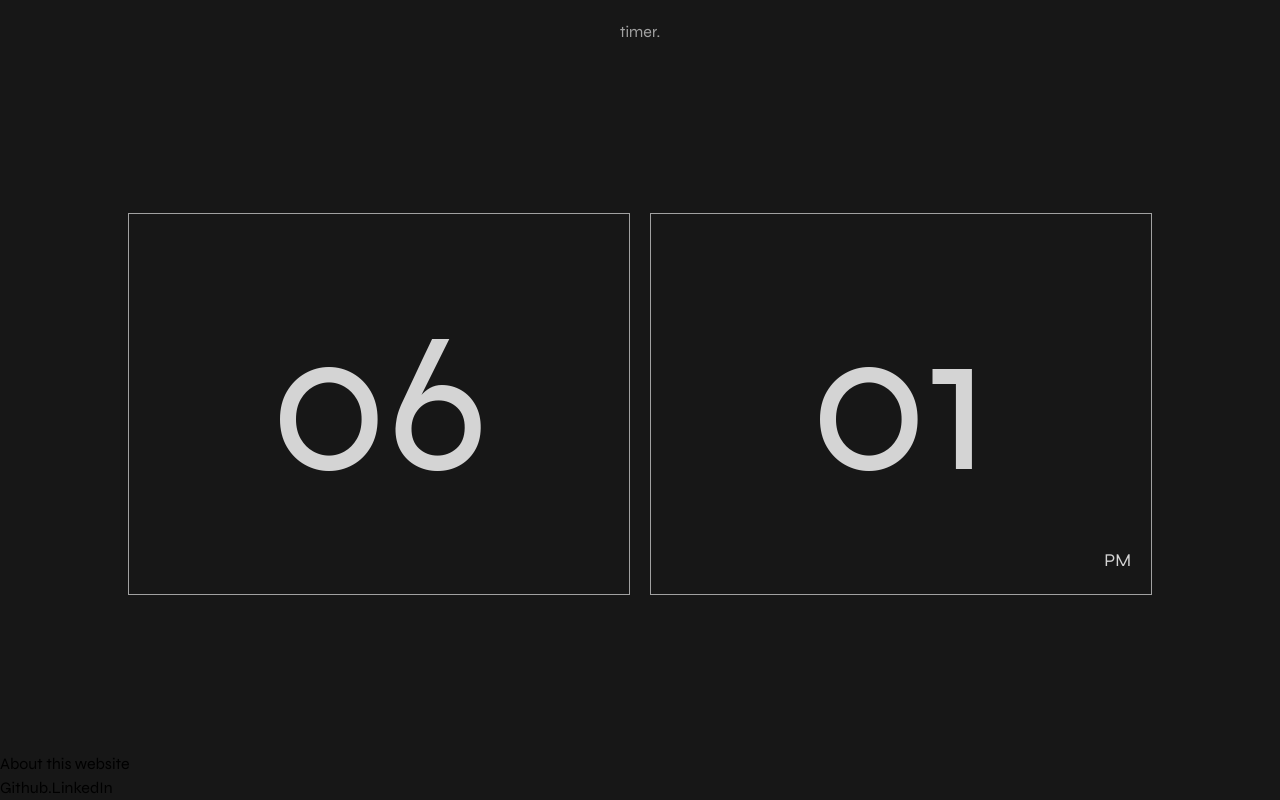
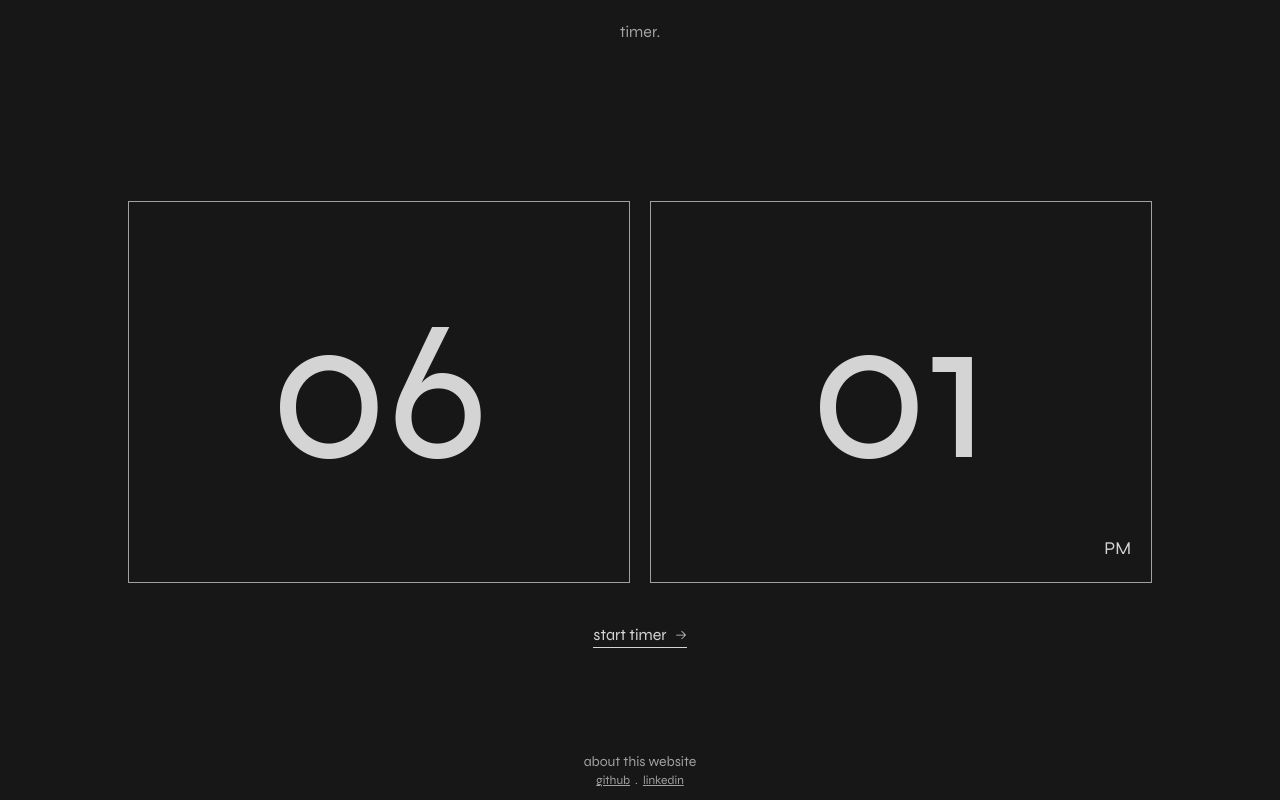
Before and after one commit to limitlez2020/timer-app, a Next.js app: page / in a window 1280 px wide. Built offline with nearby package versions, Linux system fonts and the light colour scheme.

Commit message:
Added the start timer button to start a timer. Added the beginnings of the timer screen -- this is gonna be on the same page as the home screen -- inplmented it as a modal sort of

```diff
--- a/app/components/Footer.js
+++ b/app/components/Footer.js
@@ -2,13 +2,13 @@ import Link from "next/link";
 
 export default function Footer () {
   return (
-    <div className="flex flex-col w-full">
+    <div className="flex flex-col w-full pb-3 justify-center items-center text-neutral-400 text-sm lowercase">
       About this website
       {/* Links */}
-      <div className="flex flex-row">
-        <Link href={""}>Github</Link>
-        .
-        <Link href={""}>LinkedIn</Link>
+      <div className="flex flex-row text-xs">
+        <Link href={"https://github.com/limitlez2020/timer-app"} target="_blank" className="underline">Github</Link>
+        &nbsp; . &nbsp;
+        <Link href={""} className="underline">LinkedIn</Link>
       </div>
     </div>
   )
--- a/app/page.js
+++ b/app/page.js
@@ -4,11 +4,14 @@ import Image from "next/image";
 import { useEffect, useState } from "react";
 import NavBar from "./components/NavBar";
 import Footer from "./components/Footer";
+import { ArrowRightIcon, PlayIcon } from "@heroicons/react/24/solid"
 
 export default function Home() {
   const [hour, setHour] = useState("")
   const [minute, setMinute] = useState("")
   const [ampm, setAmpm] = useState("")
+
+  const [timerScrn, setTimerScrn] = useState(false)
 
 
   /* Get the date every second: */
@@ -36,6 +39,9 @@ export default function Home() {
       const minute = String(date.getMinutes())
       setMinute(minute.padStart(2, "0"))
     }, 1000)
+
+    /* Clear the interval: */
+    return () => {clearInterval(interval)}
   }, [])
 
 
@@ -46,7 +52,15 @@ export default function Home() {
       <NavBar/>
 
       {/* Body: */}
-      <div className="flex flex-col w-full h-full bg-neutral-900 justify-center items-center">
+      {timerScrn ? (
+        /* Timer Screen Body */
+        <div className="flex flex-col w-full h-full mt-10 bg-neutral-900 justify-center items-center">
+          <div className="text-neutral-300">Set Timer</div>
+        </div>
+
+      ) : (
+        /* Home Screen Body*/
+        <div className="flex flex-col w-full h-full mt-10 bg-neutral-900 justify-center items-center">
           {/* Time: */}
           <div className="flex justify-between gap-5 w-4/5 text-neutral-300">
             {/* Hour: */}
@@ -59,7 +73,17 @@ export default function Home() {
               <p className="absolute bottom-0 right-0 p-5 text-lg">{ampm}</p>
             </div>
           </div>
+
+          {/* Set Timer Button */}
+          <button className="flex flex-row justify-center items-center mt-10 text-neutral-300
+                            border-b gap-2 lowercase cursor-pointer"
+                  onClick={() => setTimerScrn(true)}
+          >
+            Start Timer
+            <ArrowRightIcon className="size-3"/>
+          </button>
         </div>
+      )}
 
       {/* Footer */}
       <Footer/>
```
Also changed, not shown: package.json (+5 -4 lines), 1 other file (tests, documents, lock files or other folders). Lines whose indentation alone changed are shown as unchanged.
